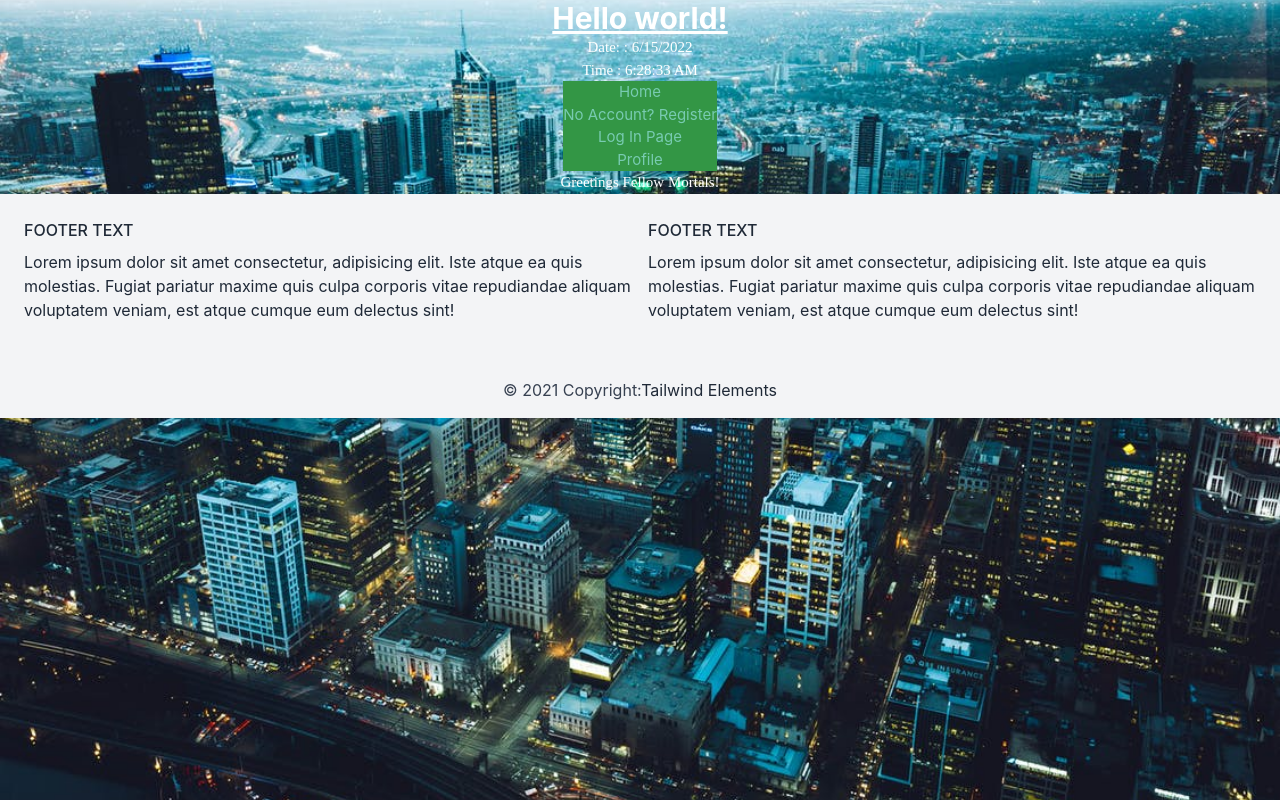
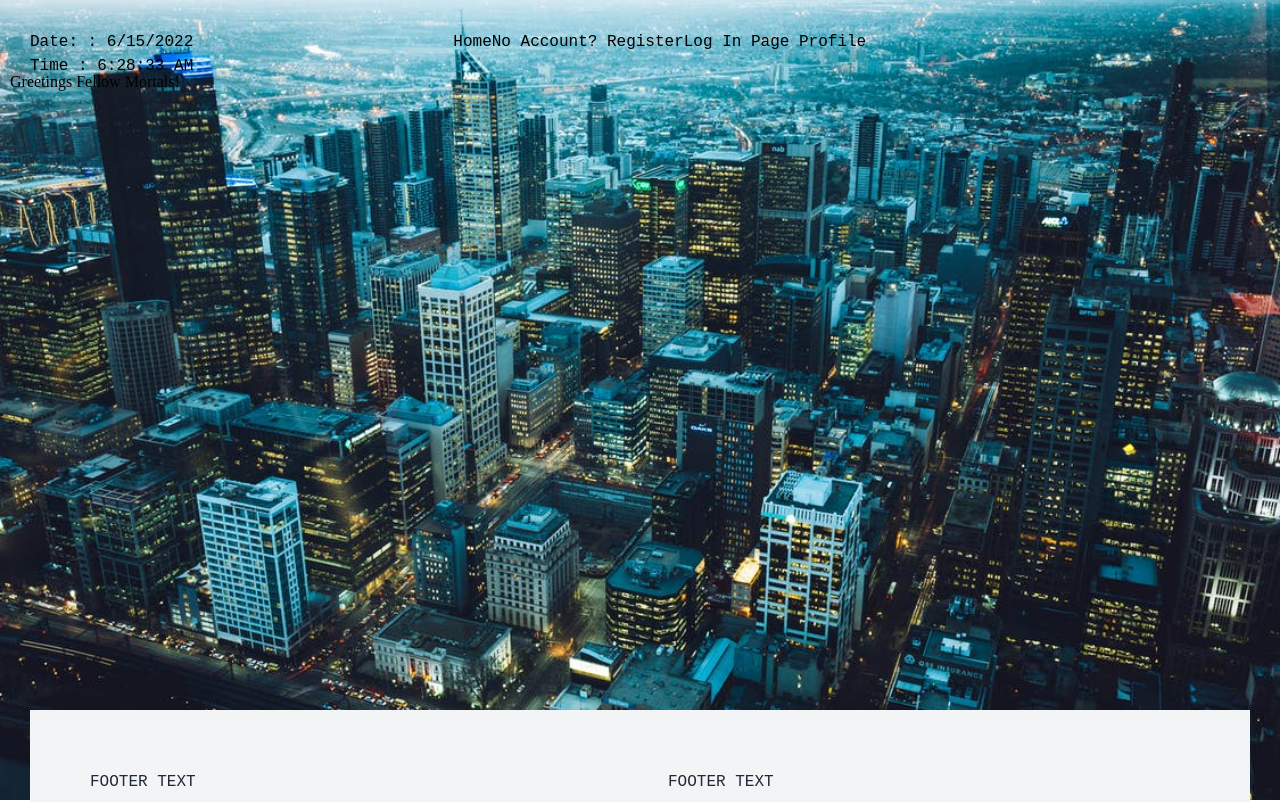
Before and after one commit to dlasap/react-practice, a React (Create React App) app: page / in a window 1280 px wide. Shown: the top 802 px of the page. Built offline with nearby package versions, Linux system fonts and the light colour scheme.

Commit message:
added css grid

```diff
--- a/src/App.css
+++ b/src/App.css
@@ -12,11 +12,44 @@
     animation: App-logo-spin infinite 20s linear;
   }
 }
-.Links{
-  background-color: #339645;
-  flex-direction: column;
-  display: inline-block;
-  color: rgb(120, 203, 177);
+
+.main_container{
+  margin: 0;
+  width: 100vw;
+  height: 100vh;
+
+  font-family: 'Courier New', Courier, monospace;
+  font-size: 16px;
+  display: grid;
+
+  grid-template-columns: repeat(3, 1fr);
+  grid-template-rows: 50px 1fr 1fr 100px;
+
+  gap: 10px;
+  padding: 10px;
+  box-sizing:border-box;
+}
+
+.main_container div{
+  border: 10px solid #0000;
+  padding: 10px;
+}
+
+.main_header {
+  grid-column-start: 1;
+  grid-column-end: 2;
+}
+
+.main_navigation{
+  grid-column-start: 2;
+  grid-column-end: 4;
+}
+
+.main_footer {
+  grid-column-start: 1;
+  grid-column-end: 4;
+  grid-row-start: 4;
+  grid-row-end: 5;
 }
 .App-header {
   min-height: 5vh;
--- a/src/App.tsx
+++ b/src/App.tsx
@@ -36,20 +36,15 @@ backgroundRepeat: 'no-repeat',
 function App() {
 
   return (
-    <div className="App" style={style}>
-      {/* <img src="https://images.pexels.com/photos/2246476/pexels-photo-2246476.jpeg?auto=compress&cs=tinysrgb&w=1260&h=750&dpr=1"/> */}
-      <header className="App-header" >
+    <div className="main_container" style={style}>
         <Clock/>
-        </header>
-         <div>
-           <body className="App-header" >
            <Router>
-         <h6 className='Links'>
-          <Link to="/">Home</Link> <br/>
-          <Link to="/register">No Account? Register</Link><br/>
-          <Link to="/login">Log In Page</Link><br/>
+         <div className="main_navigation">
+          <Link to="/">Home</Link>
+          <Link to="/register">No Account? Register</Link>
+          <Link to="/login">Log In Page</Link>
           <Link to="/profile"> Profile </Link>
-        </h6>
+        </div>
              <Routes>
                   <Route path="/"  element={
                   <h1 style={ {fontFamily: 'Fira Code'}}>
@@ -61,10 +56,10 @@ function App() {
                    <Route path="/login" element={<LoginPage />} />
               </Routes>
         </Router>
-           </body>
 
-         </div>
+         <div className="main_footer">
          <Footer/>
+           </div>
     </div>
   );
 }
--- a/src/components/clock.tsx
+++ b/src/components/clock.tsx
@@ -9,14 +9,9 @@ export const Clock = () => {
          setTimeout(( )=>{setClockDisplay(new Date())}, 1000);
     })
     return (
-    <div>
-       <h1 className="text-3xl font-bold underline">
-      Hello world!
-    </h1>
-        <h3 style = { {fontFamily: 'Fira Code'  }}>
+    <div className="main_header">
           Date: : { new Date().toLocaleDateString()} <br/>
-          Time : { getClockTime(new Date(clock_display))
-      } </h3>
+          Time : { getClockTime(new Date(clock_display))  }
       </div>
     )
   }
```
